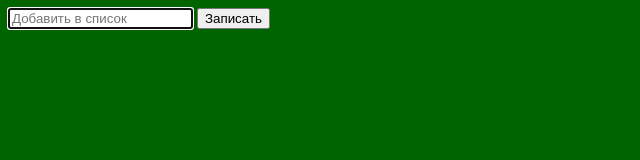
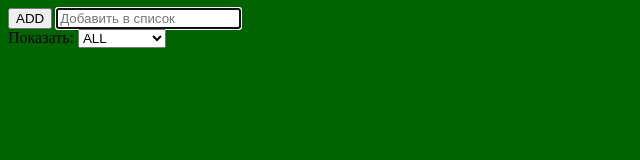
Before and after one commit to dabl20/ToDo-List, a plain HTML site: page index.html in a window 1280 px wide. Shown: the whole page, without its empty margins (0-640 px from the left). Drawn offline with Linux system fonts and the light colour scheme.

Commit message:
Update index.html

```diff
--- a/index.html
+++ b/index.html
@@ -1,18 +1,36 @@
 <!DOCTYPE html>
 <html lang="ru">
+
 <head>
   <meta charset="utf-8">
   <meta name="viewport" content="width=device-width, initial-scale=1, shrink-to-fit=no">
   <title>My first ToDo List!</title>
   <link rel="stylesheet" href="style.css">
 </head>
+
 <body>
-  <form>
-    <input type="text" placeholder="Добавить в список" autofocus>
-    <input type="submit" value="Записать">
-  </form>
-
-  <ul></ul>
+  <article>
+    <section>
+      <form>
+        <input type="submit" value="ADD">
+        <input type="text" placeholder="Добавить в список" autofocus>
+      </form>
+    </section>
+    <section>
+      <label>Показать:
+        <select>
+          <option value="all" selected>ALL</option>
+          <option value="checked">CHECK</option>
+          <option value="unchecked">UNCHECK</option>
+        </select>
+      </label>
+    </section>
+    <section>
+      <ul></ul>
+    </section>
+  </article>
 
   <script src="main.js"></script>
-</body></html>
+</body>
+
+</html>
```
